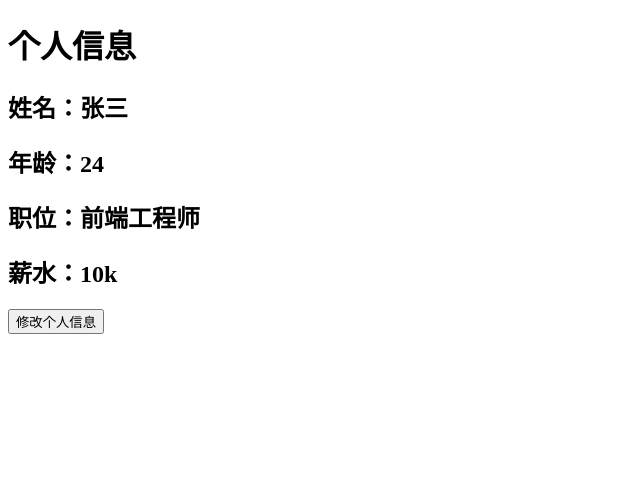
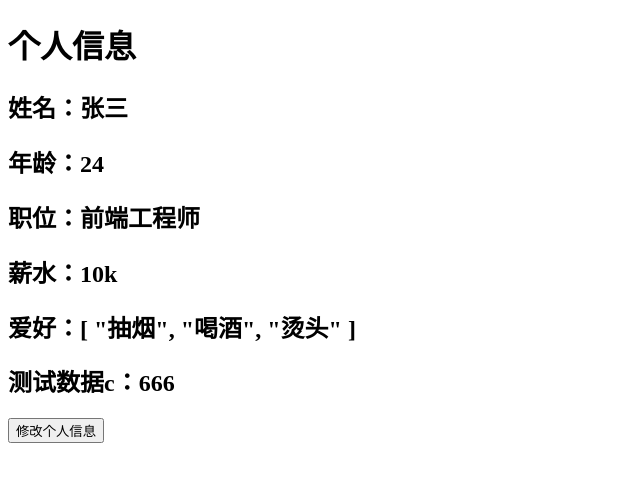
Before and after one commit to dono118/vue3-demo, a Vue app: page / in a window 1280 px wide. Shown: the top 482 px of the page, without its empty margins (0-640 px from the left). Built offline with nearby package versions, Linux system fonts and the light colour scheme.

Commit message:
初识reactive函数

```diff
--- a/src/App.vue
+++ b/src/App.vue
@@ -1,40 +1,51 @@
 <template>
   <h1>个人信息</h1>
-  <h2>姓名：{{name}}</h2>
-  <h2>年龄：{{age}}</h2>
-  <h2>职位：{{job.type}}</h2>
-  <h2>薪水：{{job.salary}}</h2>
+  <h2>姓名：{{person.name}}</h2>
+  <h2>年龄：{{person.age}}</h2>
+  <h2>职位：{{person.job.type}}</h2>
+  <h2>薪水：{{person.job.salary}}</h2>
+  <h2>爱好：{{person.hobbies}}</h2>
+  <h2>测试数据c：{{person.job.a.b.c}}</h2>
   <button @click="changeInfo">修改个人信息</button>
 </template>
 
 <script>
-import { ref } from "vue";
+import { reactive } from "vue";
 
 export default {
   name: 'App',
   setup() {
     // 数据
-    let name = ref('张三')
-    let age = ref(24)
-    let job = ref({
-      type: '前端工程师',
-      salary: '10k'
+    let person = reactive({
+      name: '张三',
+      age: 24,
+      job: {
+        type: '前端工程师',
+        salary: '10k',
+        a: {
+          b: {
+            c: 666
+          }
+        }
+      },
+      hobbies: ['抽烟', '喝酒', '烫头']
     })
+
 
     // 方法
     function changeInfo() {
-      name.value = '李四'
-      age.value = 28
-      // console.log(job.value);
-      job.value.type = 'UI设计师'
-      job.value.salary = '20k'
+      person.name = '李四'
+      person.age = 28
+      // console.log(job);
+      person.job.a.b.c = 999
+      person.job.type = 'UI设计师'
+      person.job.salary = '20k'
+      person.hobbies[0] = '学习'
     }
 
     // 返回一个对象
     return {
-      name,
-      age,
-      job,
+      person,
       changeInfo
     }
   }
--- /dev/null
+++ b/vue.config.js
@@ -0,0 +1,3 @@
+module.exports = {
+  // lintOnSave: false // 关闭语法检查
+}
```
